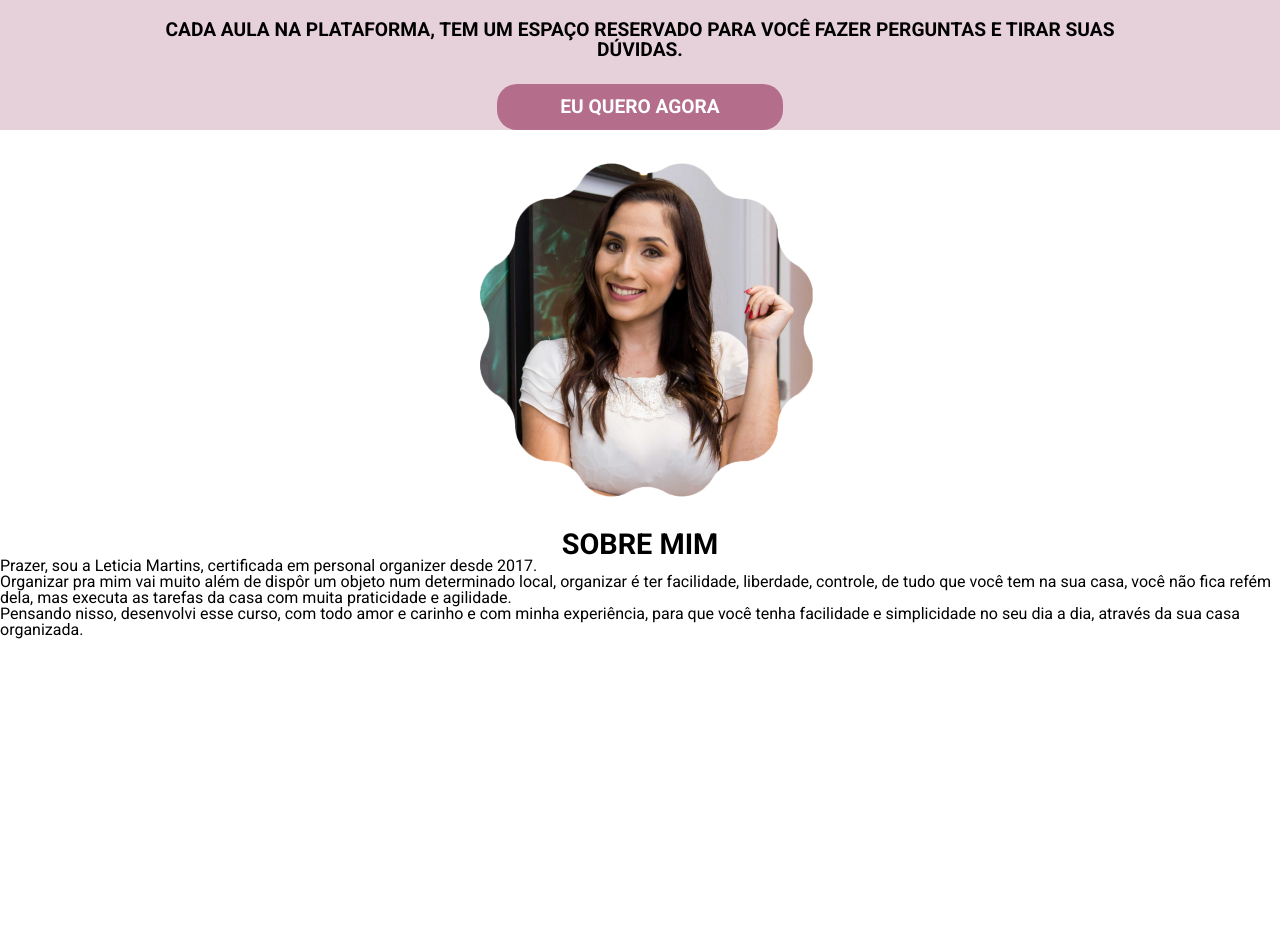
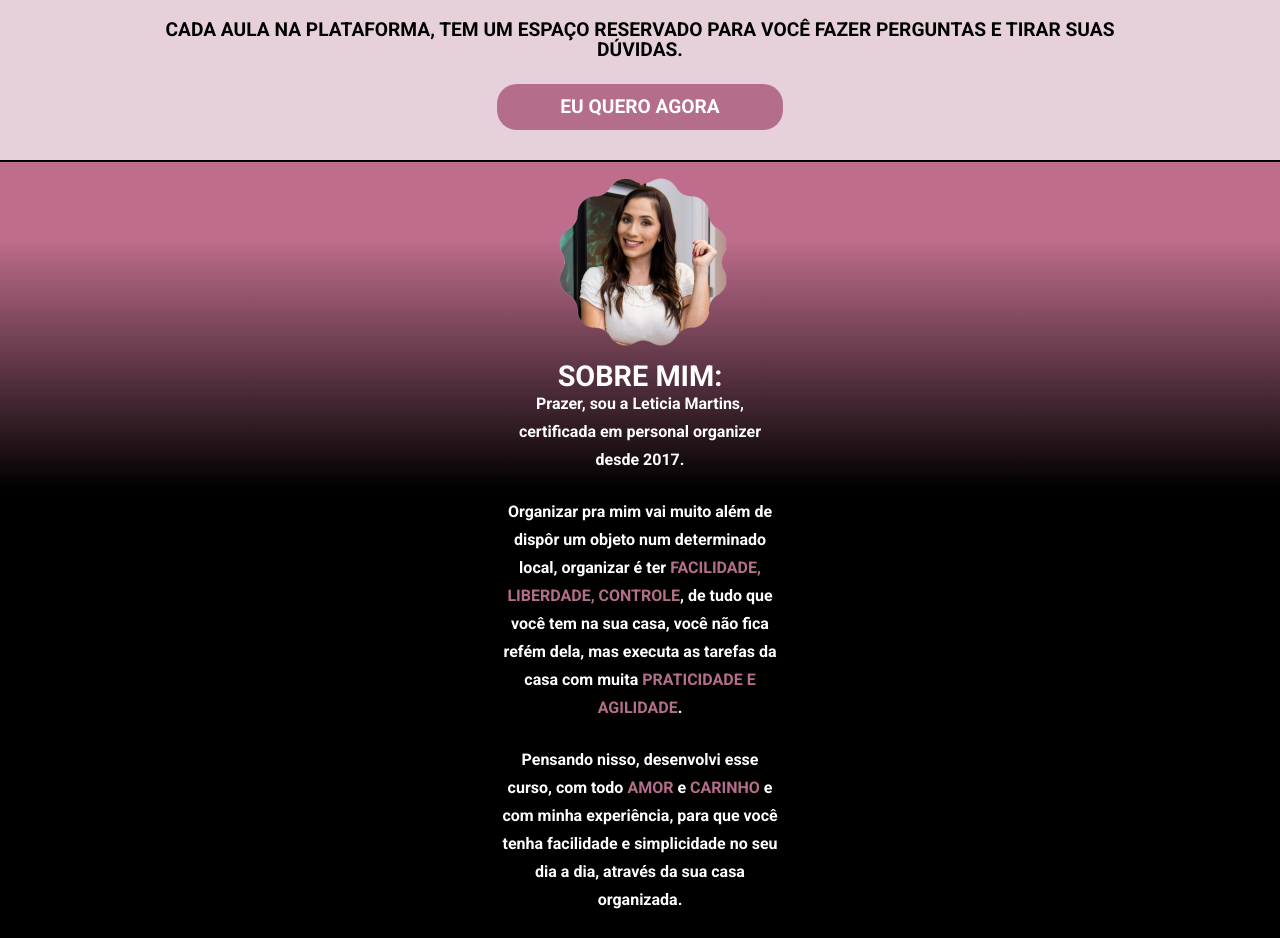
Before and after one commit to JuniorAlvesbr/leticiamartins.com.br-curso, a Next.js app: page / in a window 1280 px wide. Shown: the part 2400-3338 px from the top of the page. Before the commit the page ends 3039 px from the top, so only its background shows below. Built offline with nearby package versions, Linux system fonts and the light colour scheme.

Commit message:
configure space

```diff
--- a/components/AboutMe/index.js
+++ b/components/AboutMe/index.js
@@ -15,7 +15,7 @@ export default function AboutMe() {
             </ImageWrapper>
 
             <Content>
-                <SubTitle>Sobre Mim</SubTitle>
+                <SubTitle>Sobre Mim:</SubTitle>
                 <Text>Prazer, sou a Leticia Martins, certificada em personal organizer desde 2017.</Text>
 
                 <Text>
@@ -23,7 +23,7 @@ export default function AboutMe() {
                 </Text>
 
                 <Text>
-                    Pensando nisso, desenvolvi esse curso, com todo <em>amor</em> e <carinho>carinho</carinho> e com minha experiência, para que você tenha facilidade e simplicidade no seu dia a dia, através da sua casa organizada.
+                    Pensando nisso, desenvolvi esse curso, com todo <em>amor</em> e <em>carinho</em> e com minha experiência, para que você tenha facilidade e simplicidade no seu dia a dia, através da sua casa organizada.
                 </Text>
 
             </Content>
--- a/components/AboutMe/styles.js
+++ b/components/AboutMe/styles.js
@@ -1,17 +1,43 @@
 import styled from 'styled-components'
 import ImageNext from 'next/image'
+import { SubTitle } from '../../object/SubTitle'
 
-export const Container = styled.section``
+export const Container = styled.section`
+    display: flex;
+    flex-direction: column;
+    justify-content: center;
+    align-items: center;
+    background: linear-gradient(180deg, #BF6D8D 9.84%, #000000 42.24%);
+    border-top: 2px solid #000000;
+
+    ${SubTitle} {
+        color: ${({ theme }) => theme.colors.primary};
+    }
+`
 
 export const ImageWrapper = styled.div`
     position: relative;
-    height: 400px;
+    width: 200px;
+    height: 200px;
 `
 
 export const Image = styled(ImageNext)`
     object-fit: contain;
 `
 
-export const Content = styled.article``
+export const Content = styled.article`
+    width: 280px;
+`
 
-export const Text = styled.p``
+export const Text = styled.p`
+    color: ${({ theme }) => theme.colors.primary};
+    font-weight: 700;
+    line-height: 28px;
+    text-align: center;
+    margin-bottom: 24px;
+
+    > em {
+        text-transform: uppercase;
+        color: ${({ theme }) => theme.colors.third}
+    }
+`
--- a/components/WhoisCourse/styles.js
+++ b/components/WhoisCourse/styles.js
@@ -8,7 +8,7 @@ export const Container = styled.section`
     display: flex;
     flex-direction: column;
     align-items: center;
-    padding-top: 50px;
+    padding: 50px 0 30px;
 
     ${SubTitle} {
         max-width: 370px;
```
